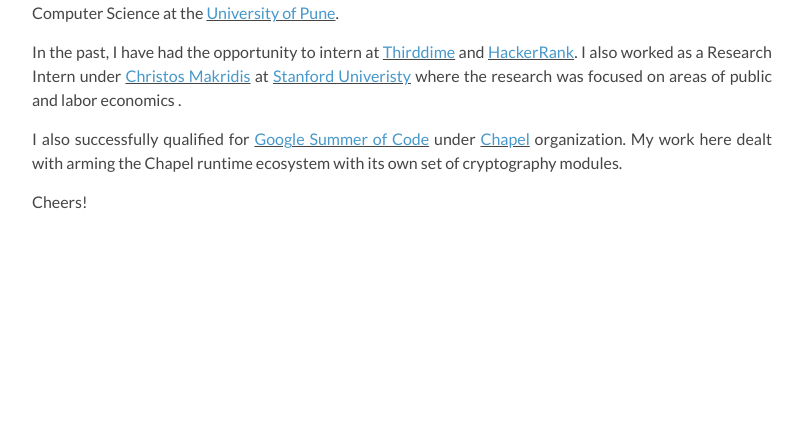
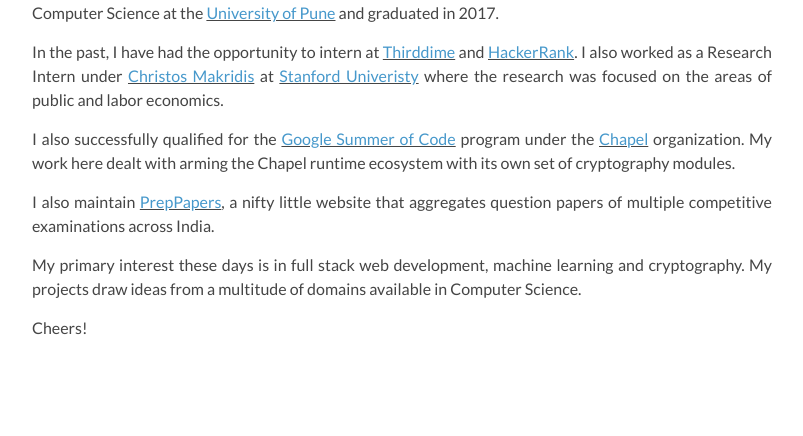
Before and after one commit to lprimeroo/saruftw.github.io.old, a Jekyll site: the page built from about.md, in a window 1280 px wide. Shown: the part 499-935 px from the top of the page, without its empty margins (238-1041 px from the left). Built offline with Jekyll 4.4.1, drawn with Linux system fonts in a browser that asks for light colours; nearby versions of some CDN libraries; before the commit the page ends 900 px from its top, so only the background shows below that.

Commit message:
major changes

```diff
--- a/about.md
+++ b/about.md
@@ -8,10 +8,16 @@
   <img alt="Me" src="https://media.licdn.com/mpr/mpr/shrinknp_400_400/AAEAAQAAAAAAAAxNAAAAJDc1NDVmMWNhLWU4M2MtNDU5My04NDdmLTBkYmQ1OTk1N2U1ZA.jpg"/>
 </p>
 
-I am **Sarthak Munshi**. Currently, I work at <u><a href="https://www.hackerrank.com/">HackerRank</a></u> where I develop full stack applications. I studied Computer Science at the <u><a href="http://www.unipune.ac.in/">University of Pune</a></u>.
+I am **Sarthak Munshi**. Currently, I work at <u><a href="https://www.hackerrank.com/">HackerRank</a></u> where I develop full stack applications. I studied Computer Science at the <u><a href="http://www.unipune.ac.in/">University of Pune</a></u> and graduated in 2017.
 
-In the past, I have had the opportunity to intern at <u><a href="http://thirddime.com/">Thirddime</a></u> and <u><a href="https://www.hackerrank.com/">HackerRank</a></u>. I also worked as a Research Intern under <u><a href="https://www.christosmakridis.com/">Christos Makridis</a></u> at <u><a href="http://stanford.edu/">Stanford Univeristy</a></u> where the research was focused on areas of public and labor economics .
+In the past, I have had the opportunity to intern at <u><a href="http://thirddime.com/">Thirddime</a></u> and <u><a href="https://www.hackerrank.com/">HackerRank</a></u>. I also worked as a Research Intern under <u><a href="https://www.christosmakridis.com/">Christos Makridis</a></u> at <u><a href="http://stanford.edu/">Stanford Univeristy</a></u> where the research was focused on the areas of public and labor economics.
 
-I also successfully qualified for <u><a href="https://summerofcode.withgoogle.com/">Google Summer of Code</a></u> under <u><a href="http://chapel.cray.com/">Chapel</a></u> organization. My work here dealt with arming the Chapel runtime ecosystem with its own set of cryptography modules.
+I also successfully qualified for the <u><a href="https://summerofcode.withgoogle.com/">Google Summer of Code</a></u> program under the <u><a href="http://chapel.cray.com/">Chapel</a></u> organization. My work here dealt with arming the Chapel runtime ecosystem with its own set of cryptography modules.
+
+I also maintain <u><a href="http://preppapers.com/">PrepPapers</a></u>, a nifty little website that aggregates question papers of multiple competitive examinations across India.
+
+My primary interest these days is in full stack web development, machine learning and cryptography. My projects draw ideas from a multitude of domains available in Computer Science.
+
+
 
 Cheers!
```
Also changed, not shown: contact.md (+6 -3 lines), work.md (+5 -3 lines).
